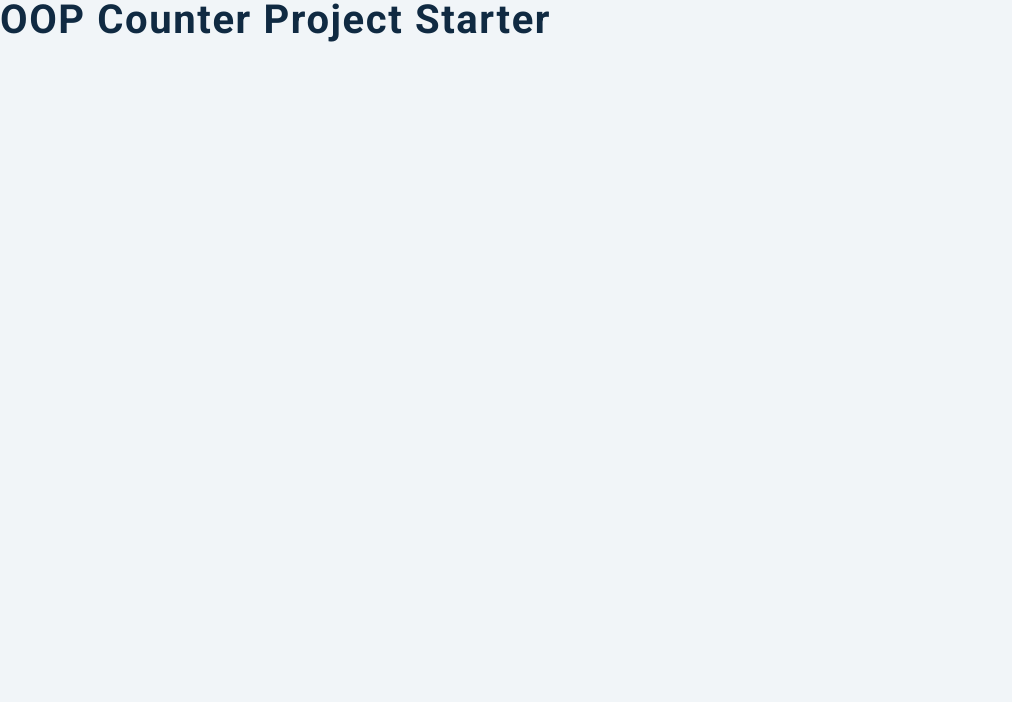
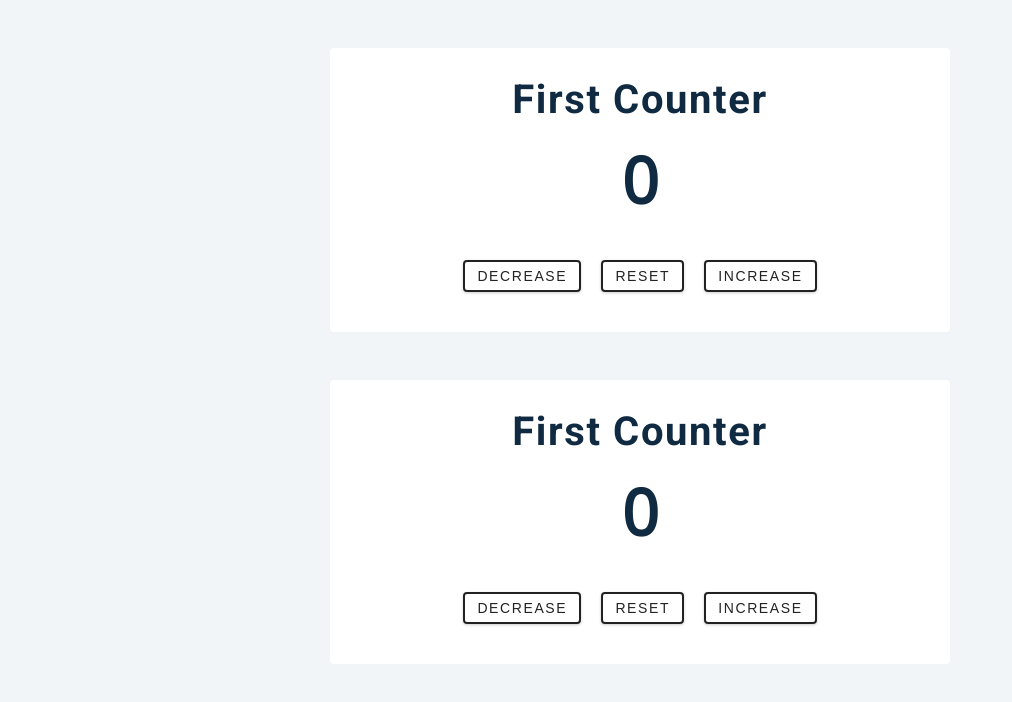
Before and after one commit to stkoev/JS-16-counter, a plain HTML site: page index.html in a window 1280 px wide. Shown: the whole page, without its empty margins (0-1012 px from the left). Drawn offline with nearby package versions, Linux system fonts and the light colour scheme.

Commit message:
implement html

```diff
--- a/index.html
+++ b/index.html
@@ -7,7 +7,26 @@
     <link rel="stylesheet" href="styles.css" />
   </head>
   <body>
-    <h2>OOP counter project starter</h2>
+    <!-- first counter -->
+    <div class="container first-counter">
+      <h2>first counter</h2>
+      <span class="value">0</span>
+      <div class="button-container">
+        <button class="btn decrease">decrease</button>
+        <button class="btn reset">reset</button>
+        <button class="btn increase">increase</button>
+      </div>
+    </div>
+    <!-- second counter -->
+    <div class="container second-counter">
+      <h2>first counter</h2>
+      <span class="value">0</span>
+      <div class="button-container">
+        <button class="btn decrease">decrease</button>
+        <button class="btn reset">reset</button>
+        <button class="btn increase">increase</button>
+      </div>
+    </div>
     <script src="app.js"></script>
   </body>
 </html>
```
